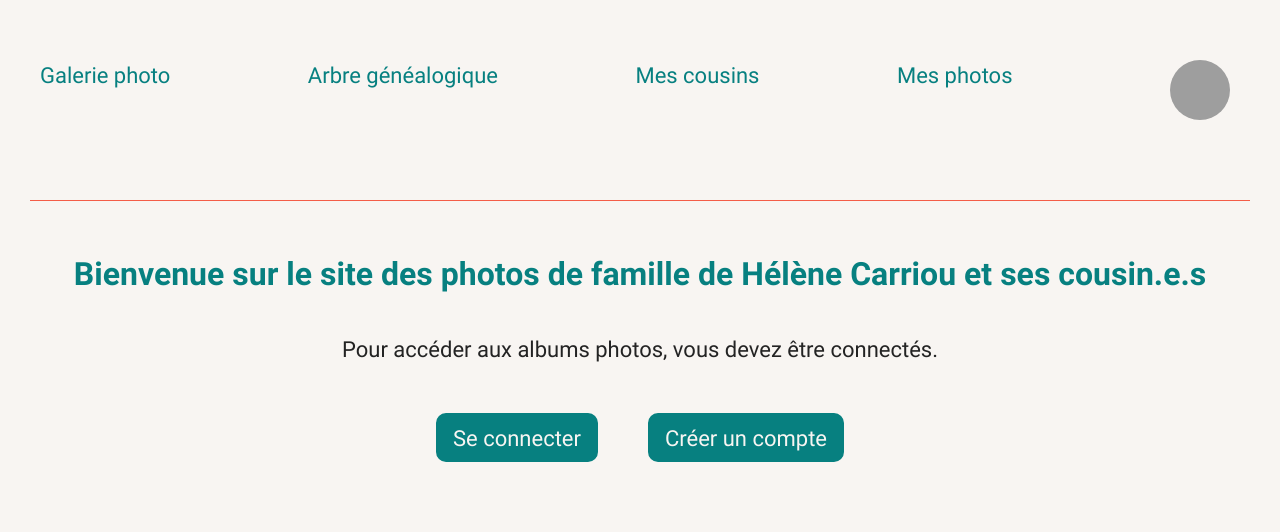
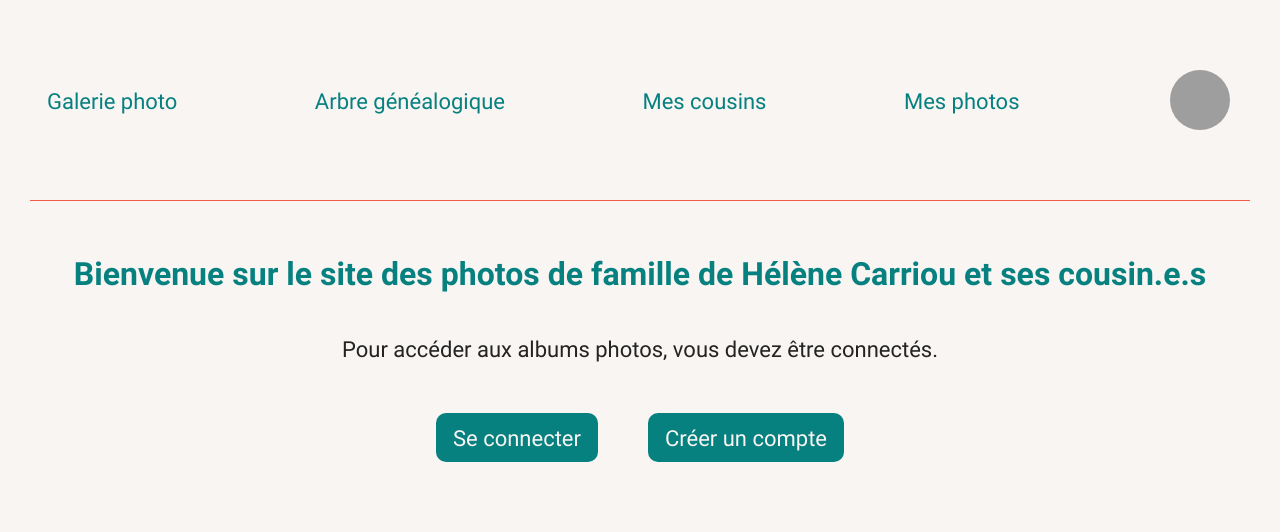
Before and after one commit to HeleneGreat/photo-famille, a PHP site: page / in a window 1280 px wide. Shown: the top 532 px of the page. Run offline with PHP 8.4, Linux system fonts and the light colour scheme; the visitor is signed in with stand-in values (Sample User, id 1); some libraries are stand-ins or nearby versions; grey boxes are pictures that could not be loaded.

Commit message:
nav responsive

```diff
--- a/app/public/css/style.css
+++ b/app/public/css/style.css
@@ -200,6 +200,10 @@ button.btn:hover{
     color: var(--primary);
 }
 
+.pointer{
+    cursor: pointer;
+}
+
 .profil{
     margin-bottom: 10px;
 }
@@ -225,36 +229,19 @@ button.btn:hover{
     color: var(--primary);
 }
 
+#banner nav #main-nav{
+    height: calc(100vh - 40px);
+    padding: 20px 0;
+}
+
 #banner nav li{
-    margin-top: 60px;
     text-align: center;
 }
+
 #banner nav .profil-picture{
-    cursor: pointer;
-}
-
-#banner .submenu{
-    position: relative;
-    padding-left: 20px;
-}
-
-#banner .submenu:hover > ul{
-    display: flex;
-}
-
-#banner .submenu ul{
-    position: absolute;
-    right: 0;
-    background-color: var(--background);
-    box-shadow: rgb(0 0 0 / 60%) 0px 5px 15px;
-    border-radius: 5px;
-    width: max-content;
-    height: 200px;
-}
-
-#banner .submenu ul li{
-    margin: 10px 20px;
-    text-align: left;
+    width: 100px;
+    height: 100px;
+    border-radius: 50px;
 }
 
 #banner .submenu .name{
@@ -265,6 +252,59 @@ button.btn:hover{
     color: var(--lightgray);
     font-size: 1rem;
 }
+
+#banner #nav .fa-sign-out-alt{
+    color: var(--secondary);
+}
+
+/* ****************************/
+/* ----- NAV - ANIMATION----- */
+/* ****************************/
+.menu-toggle{
+    position: absolute;
+    top: 25px;
+    left: 25px;
+    font-size: 2rem;
+    z-index: 9999999;
+}
+
+.menu-toggle i{
+    color: var(--primary);
+}
+
+#burger.hidden{
+    visibility: hidden;
+}
+
+#nav{
+    position: fixed;
+    top: 0;
+    left: -100%;
+    width: 80%;
+    height: 100vh;
+    background-color: var(--background);
+    transition: left 1s;
+    z-index: 99999999;
+}
+
+/* menu mobile qui s'affiche par-dessus l'écran */
+#nav.overlay{
+    left: 0;
+    transition: left 0.5s;
+}
+
+#blur{
+    position: fixed;
+    top: 0;
+    left: 0;
+    z-index: 99999;
+    width: 100%;
+    height: 100vh;
+    backdrop-filter: blur(2px);
+    background-color: rgba(0, 0, 0, 0.3);
+}
+
+
 
 /* ******************************************** */
 /* ---------------- FOOTER -------------------- */
@@ -610,6 +650,11 @@ input[type="radio"]:checked::before {
 /* **********************/
 /* **********************/
 @media screen and (min-width:600px){
+    .flex-xs{
+        display: flex;
+        flex-wrap: wrap;
+    }
+
     #register-form .ancestor{
         width: 40%;
     }
@@ -617,6 +662,11 @@ input[type="radio"]:checked::before {
     .card{
         width: 200px;
         height: 200px;
+    }
+
+    #banner #nav .submenu ul p{
+        text-align: left;
+        padding-left: 20px;
     }
 
 
@@ -705,10 +755,83 @@ input[type="radio"]:checked::before {
         flex-wrap: wrap;
     }
 
+    /* ******************************************* */
+    /* ------------------ HEADER ----------------- */
+    /* ******************************************* */
+    #banner #nav{
+        position: sticky;
+        left:0;
+        width: 300px;
+        height: 100%;
+    }
+
+    #banner #nav #main-nav{
+        height: 100%;
+        padding: 0;
+        flex-direction: row;
+        align-items: center;
+    }
+
+    #banner a{
+        padding: 7px;
+    }
+
+    #banner a:hover{
+        border-bottom: 6px var(--secondary) dotted;
+    }
+
+    #banner #nav .submenu ul{
+        display: none;
+    }
+
+    #banner #nav .submenu:hover > ul{
+        display: flex;
+    }
+
+    #banner .submenu{
+        position: relative;
+        padding-left: 20px;
+        order: 15;
+    }
+
+    #banner .submenu ul{
+        position: absolute;
+        right: 0;
+        background-color: var(--background);
+        box-shadow: rgb(0 0 0 / 60%) 0px 5px 15px;
+        border-radius: 5px;
+        width: max-content;
+        height: 200px;
+    }
+
+    #banner .submenu ul li{
+        margin: 10px 20px;
+        text-align: left;
+    }
+
+    #banner .submenu ul li img{
+        display: block;
+    }
+
+    #banner .submenu .profil img,
+    #banner .submenu .profil-picture{
+        width: 60px;
+        height: 60px;
+        object-fit: cover;
+        margin-right: 10px;
+        border-radius: 30px;
+    }
+
+    /* ******************************************* */
+    /* ----------------- REGISTER ---------------- */
+    /* ******************************************* */
     #register-form .ancestor{
         width: 200px;
     }
 
+    /* ******************************************** */
+    /* ------------------ GALERIE ----------------- */
+    /* ******************************************** */
     #gallery .card{
         transition: transform .2s ease-in-out;
     }
@@ -717,7 +840,9 @@ input[type="radio"]:checked::before {
         transform: scale(2.5);
         z-index: 9999999999999;
     }
-
+    /* ****************************************** */
+    /* --------------- ONE PICTURE -------------- */
+    /* ****************************************** */
     #one-picture .picture{
         width: 70%;
     }
--- /dev/null
+++ b/app/public/js/menu-burger.js
@@ -0,0 +1,30 @@
+
+let menuBurger = document.getElementById('burger');
+
+let menuOpen = menuBurger.getElementsByTagName('a')[0];
+
+let overlay = document.getElementById('nav');
+
+let menuClose = overlay.getElementsByTagName('a')[0];
+
+let blur = document.getElementById('blur');
+
+menuOpen.addEventListener('click', function(event){
+    event.preventDefault();
+});
+
+menuClose.addEventListener('click', function(event){
+    event.preventDefault();
+});
+
+
+// Burger nav for small and medium screens
+menuOpen.addEventListener('click', menu);
+menuClose.addEventListener('click', menu);
+blur.addEventListener('click', menu);
+
+
+function menu(){
+    overlay.classList.toggle("overlay");
+    blur.classList.toggle("display-none");
+}
--- a/app/views/layouts/template.php
+++ b/app/views/layouts/template.php
@@ -11,22 +11,25 @@
 
     <body>
 
+    <!-- Blur element when mobile nav is open -->
+    <div id="blur" class="display-none"></div>
+
     <header id="banner">
-        <nav class="container">
-            <ul class="flex-xl justify-between">
-                <li><a href="index.php?action=galerie">Galerie photo</a></li>
-                <li><a href="index.php?action=ma-genealogie">Arbre généalogique</a></li>
-                <li><a href="index.php?action=mes-cousins">Mes cousins</a></li>
-                <li><a href="index.php?action=mes-photos">Mes photos</a></li>
+        <div id="burger">
+            <a class="menu-toggle mobile" title="Ouvrir le menu"><i class="fa-solid fa-bars"></i></a>
+        </div>
+        <nav id="nav" class="container">
+            <a class="menu-toggle mobile" title="Fermer le menu"><i class="fa-solid fa-xmark"></i></a>
+            <ul id="main-nav" class="flex col justify-between">
                 <li class="submenu">
                     <?php if($_SESSION['picture'] != "no-picture.png"){ ?>
-                    <img src="./app/public/images/users/user_<?= $_SESSION['people_id'] ;?>/<?= $_SESSION['picture'] ;?>" alt="" class="profil-picture">
+                    <img src="./app/public/images/users/user_<?= $_SESSION['people_id'] ;?>/<?= $_SESSION['picture'] ;?>" alt="" class="profil-picture pointer lg">
                     <?php }else{ ?>
-                    <img src="./app/public/images/users/no-picture.png" alt="" class="profil-picture">
+                    <img src="./app/public/images/users/no-picture.png" alt="" class="profil-picture pointer lg">
                     <?php } ;?>
                     <!-- SUB MENU ACCOUNT -->
-                    <ul class="display-none col justify-between">
-                        <li class="flex justify-between">
+                    <ul class="center col justify-center">
+                        <li class="flex-xs justify-center align-items-center">
                             <?php if($_SESSION['picture'] != "no-picture.png"){ ?>
                             <img src="./app/public/images/users/user_<?= $_SESSION['people_id'] ;?>/<?= $_SESSION['picture'] ;?>" alt="" class="profil-picture">
                             <?php }else{ ?>
@@ -37,10 +40,16 @@
                                 <p class="email"><?= $_SESSION['email'] ;?></p>
                             </div>
                         </li>
-                        <li><a href="index.php?action=mon-compte">Mon compte</a></li>
-                        <li><a href="index.php?action=deconnexion">Déconnexion</a></li>
+                        <li class="lg"><a href="index.php?action=mon-compte">Mon compte</a></li>
+                        <li class="lg"><a href="index.php?action=deconnexion"><i class="fas fa-sign-out-alt"></i> Déconnexion</a></li>
                     </ul>
                 </li>
+                <li><a href="index.php?action=galerie">Galerie photo</a></li>
+                <li><a href="index.php?action=ma-genealogie">Arbre généalogique</a></li>
+                <li><a href="index.php?action=mes-cousins">Mes cousins</a></li>
+                <li><a href="index.php?action=mes-photos">Mes photos</a></li>
+                <li class="mobile"><a href="index.php?action=mon-compte">Mon compte</a></li>
+                <li class="mobile"><a href="index.php?action=deconnexion"><i class="fas fa-sign-out-alt"></i> Déconnexion</a></li>
             </ul>
         </nav>
     </header>
@@ -52,5 +61,7 @@
     <footer id="foot">
         This is a footer
     </footer>
+
+    <script src="./app/public/js/menu-burger.js"></script>
     </body>
 </html>
```
